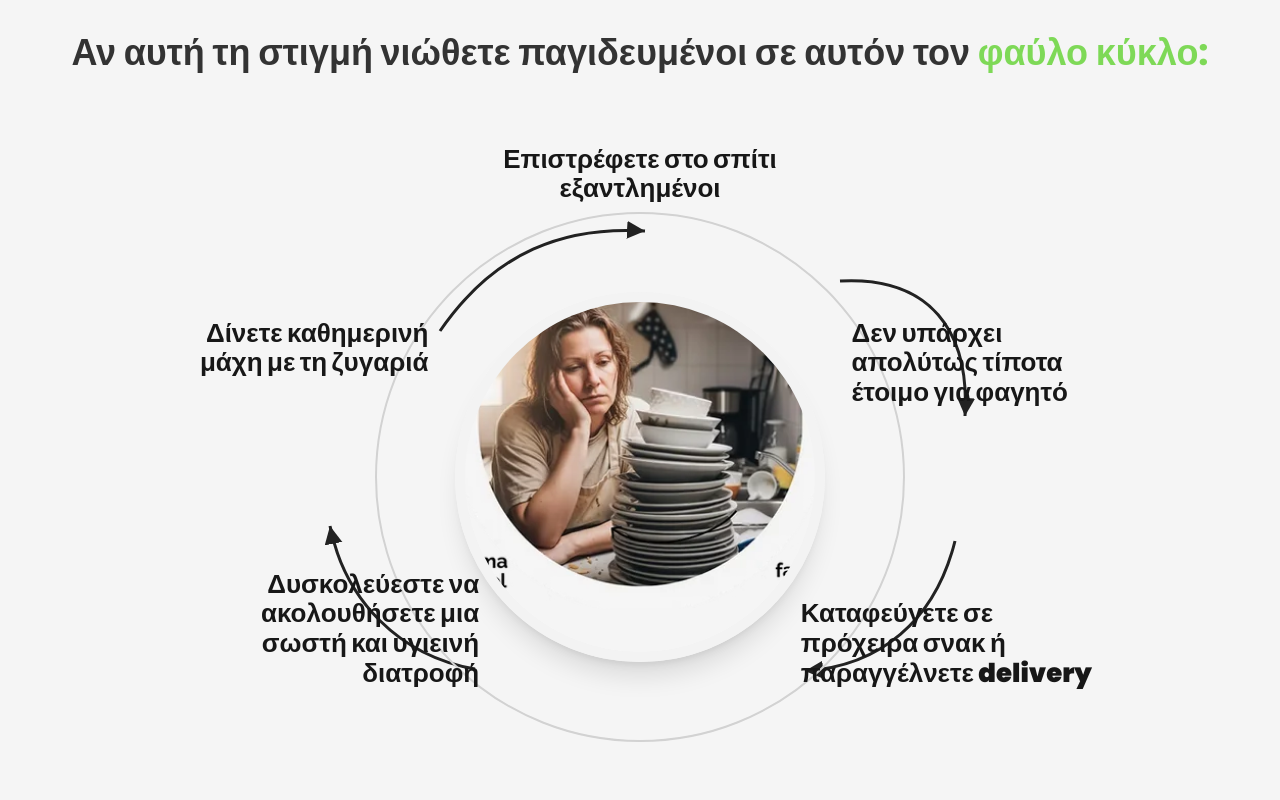
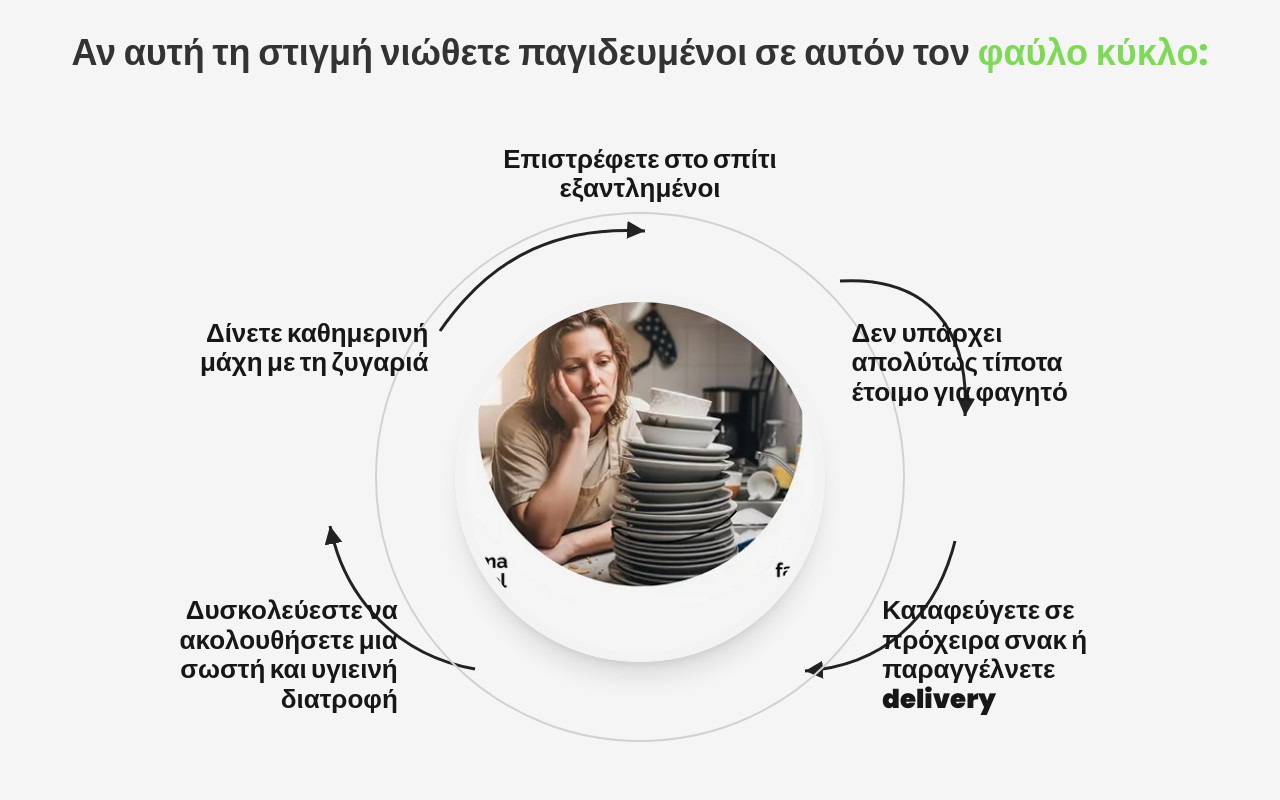
Before and after one commit to OscarDME/grecia-15-dias, a Next.js app: page / in a window 1280 px wide. Shown: the part 1480-2280 px from the top of the page. Built offline with nearby package versions, Linux system fonts and the light colour scheme.

Commit message:
Fix hero mobile centering and cycle section overlap in desktop

```diff
--- a/components/Hero.js
+++ b/components/Hero.js
@@ -69,7 +69,7 @@ export default function Hero() {
             <img
               src={hero.mainImage}
               alt=""
-              className="w-full max-w-[360px] sm:max-w-[520px] h-auto rounded-lg mx-auto"
+              className="w-[88vw] max-w-[360px] sm:w-full sm:max-w-[520px] aspect-square object-cover object-center rounded-lg mx-auto"
             />
           </div>
         </div>
--- a/components/Story.js
+++ b/components/Story.js
@@ -5,8 +5,8 @@ export default function Story() {
   const cyclePointPositions = [
     'lg:left-1/2 lg:-translate-x-1/2 lg:top-6 lg:text-center lg:max-w-[320px]',
     'lg:right-[2%] lg:top-[30%] lg:text-left lg:max-w-[280px]',
-    'lg:right-[5%] lg:bottom-[14%] lg:text-left lg:max-w-[300px]',
-    'lg:left-[5%] lg:bottom-[14%] lg:text-right lg:max-w-[300px]',
+    'lg:right-[-1%] lg:bottom-[10%] lg:text-left lg:max-w-[280px]',
+    'lg:left-[-1%] lg:bottom-[10%] lg:text-right lg:max-w-[280px]',
     'lg:left-[2%] lg:top-[30%] lg:text-right lg:max-w-[280px]',
   ];
 
@@ -31,7 +31,7 @@ export default function Story() {
             <div className="relative hidden lg:block min-h-[660px]">
               <svg
                 viewBox="0 0 1000 660"
-                className="absolute inset-0 w-full h-full pointer-events-none"
+                className="absolute inset-0 w-full h-full pointer-events-none z-0"
                 aria-hidden="true"
               >
                 <defs>
@@ -51,8 +51,8 @@ export default function Story() {
                 <path d="M815 420 C795 500, 740 545, 665 550" fill="none" stroke="#222" strokeWidth="3" markerEnd="url(#cycle-arrow)" />
                 <path d="M335 548 C260 535, 205 480, 190 405" fill="none" stroke="#222" strokeWidth="3" markerEnd="url(#cycle-arrow)" />
               </svg>
-              <div className="absolute left-1/2 top-[54%] -translate-x-1/2 -translate-y-1/2 w-[530px] h-[530px] rounded-full border-2 border-[#d2d2d2]" />
-              <div className="absolute left-1/2 top-[54%] -translate-x-1/2 -translate-y-1/2 w-[370px] h-[370px] rounded-full overflow-hidden shadow-xl border-[10px] border-[#f3f3f3]">
+              <div className="absolute z-10 left-1/2 top-[54%] -translate-x-1/2 -translate-y-1/2 w-[530px] h-[530px] rounded-full border-2 border-[#d2d2d2]" />
+              <div className="absolute z-30 left-1/2 top-[54%] -translate-x-1/2 -translate-y-1/2 w-[370px] h-[370px] rounded-full overflow-hidden shadow-xl border-[10px] border-[#f3f3f3]">
                 <img
                   src={viciousCycle.centerImage}
                   alt=""
@@ -63,7 +63,7 @@ export default function Story() {
               {viciousCycle.points.map((point, index) => (
                 <p
                   key={index}
-                  className={`absolute text-[22px]/[1.16] xl:text-[26px]/[1.14] font-black text-[#171717] ${cyclePointPositions[index] ?? ''}`}
+                  className={`absolute z-20 text-[22px]/[1.16] xl:text-[26px]/[1.14] font-black text-[#171717] ${cyclePointPositions[index] ?? ''}`}
                 >
                   {point}
                 </p>
```
